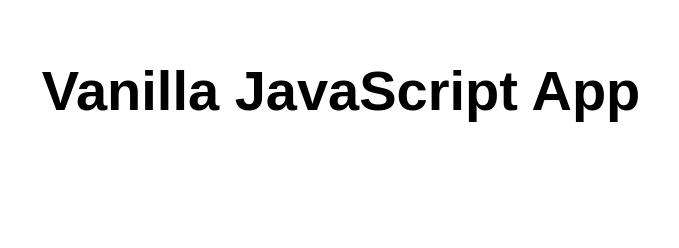
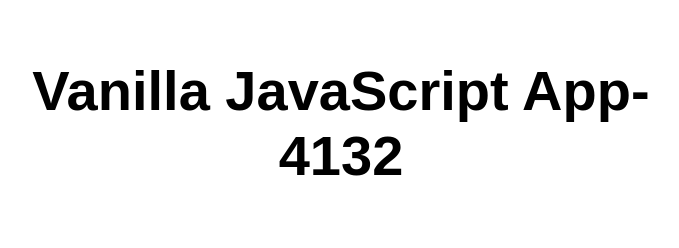
Before and after one commit to rajanukul/static-web-app, a website: page src/index.html in a window 1280 px wide. Shown: the whole page, without its empty margins (299-978 px from the left). Drawn offline with Linux system fonts and the light colour scheme.

Commit message:
Update index.html

```diff
--- a/src/index.html
+++ b/src/index.html
@@ -10,7 +10,7 @@
 
 <body>
   <main>
-    <h1>Vanilla JavaScript App</h1>
+    <h1>Vanilla JavaScript App-4132</h1>
   </main>
 </body>
 
```
